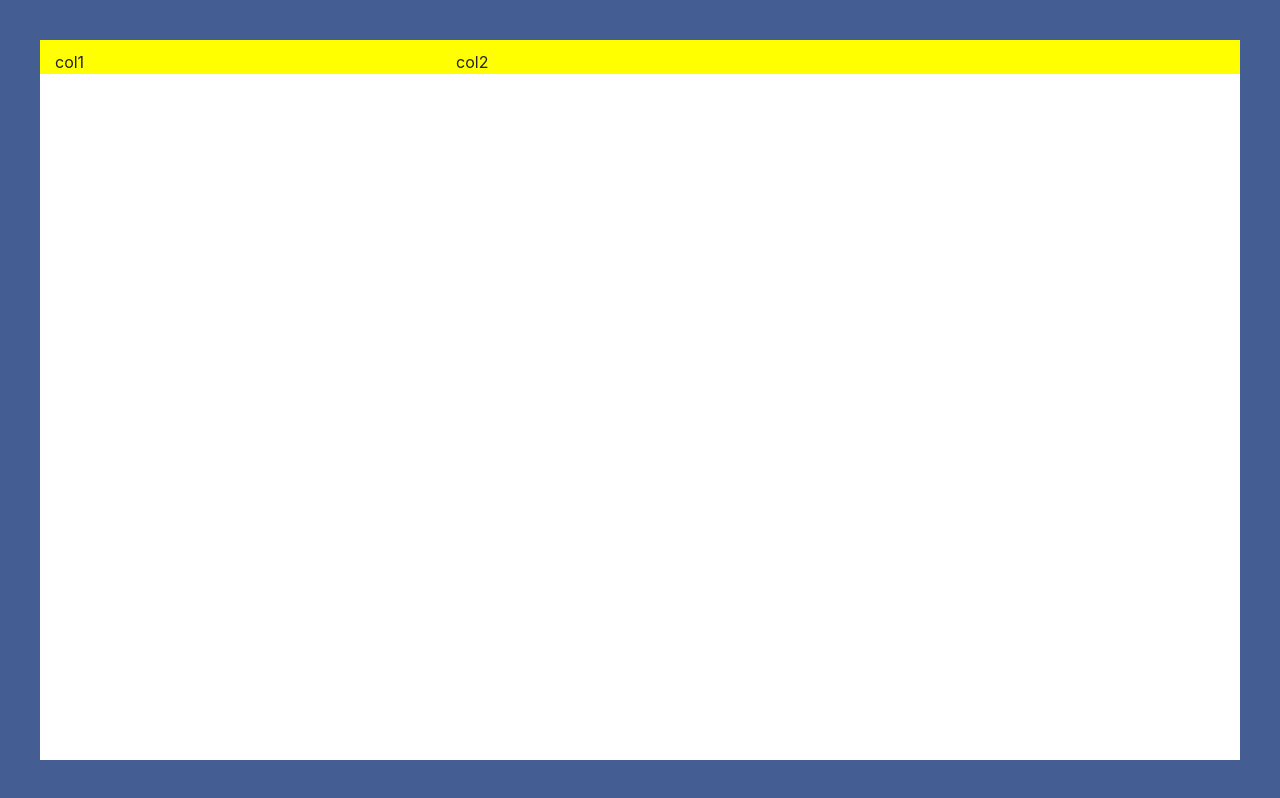
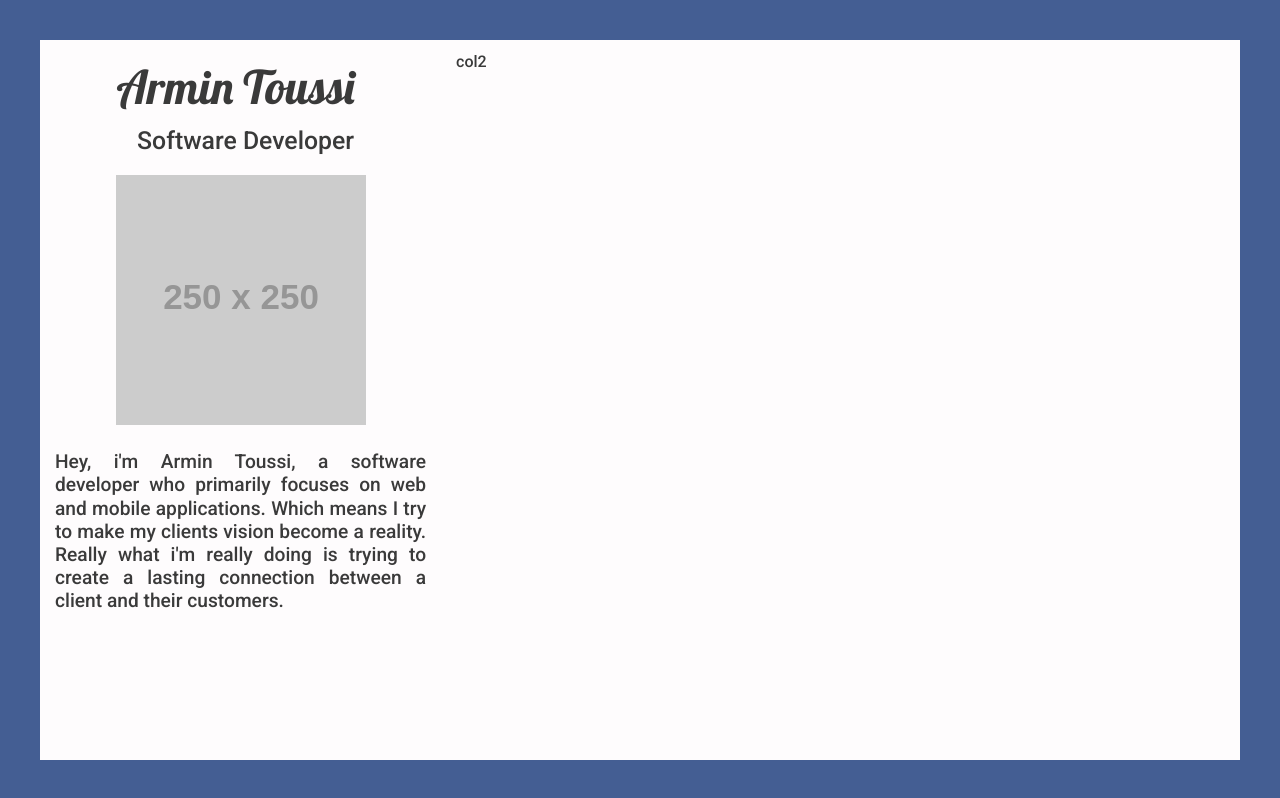
Before and after one commit to armindtoussi/resume-armin, an Angular app: page / in a window 1280 px wide. Built offline with nearby package versions, Linux system fonts and the light colour scheme.

Commit message:
inited the about component/section, header done with image and text, placeholder image only so far, all screen sizes good

```diff
--- a/package.json
+++ b/package.json
@@ -25,11 +25,13 @@
     "ajv": "^6.4.0",
     "ajv-keywords": "^3.2.0",
     "bootstrap": "^4.1.1",
+    "classlist.js": "^1.1.20150312",
     "core-js": "^2.4.1",
     "hoek": "^5.0.3",
     "jquery": "^3.3.1",
     "popper.js": "^1.14.3",
     "rxjs": "^5.5.2",
+    "web-animations-js": "^2.3.1",
     "zone.js": "^0.8.14"
   },
   "devDependencies": {
--- a/src/app/app.component.css
+++ b/src/app/app.component.css
@@ -1,18 +1,12 @@
 /* Site border */
-
-
-.content-window {
-    width: 95%;
-    background: yellow;
-    margin: 0 50px 50px 50px;
-    padding-top: 50px;
-}
 
 @media screen and (min-width: 320px) {
     .content-window {
         margin: 0 auto;
         width: 100%;
         padding-top: 0;
+
+        color: #3A3A3A;
     }
 
     .top,
@@ -64,7 +58,6 @@
 
     .content-window {
         width: 92%;
-        background: yellow;
         margin: 0 40px 40px 40px;
         padding-top: 50px;
     }
--- a/src/app/app.component.html
+++ b/src/app/app.component.html
@@ -6,7 +6,7 @@
 <div class="container-fluid content-window">
     <div class="row">
         <div class="col-lg-4">
-            col1
+            <about></about>
         </div>
         <div class="col-lg-8">
             col2
--- /dev/null
+++ b/src/app/components/about/about.component.css
@@ -0,0 +1,125 @@
+
+.about-title {
+    font-family: 'Lobster', cursive;
+
+    margin-top: 10px;
+    margin-left: 10px;
+    margin-bottom: 10px;
+    padding-right: 20px;
+}
+
+.about-section {
+    margin-left: 10px;
+}
+
+.about-section>img {
+    float: left;
+}
+.about-section>aside {
+    font-size: 1.2em;
+    line-height: 1.2;
+    text-align: justify;
+}
+
+
+@media screen and (min-width: 320px) {
+    .about-title {
+        font-size: 2.9em;
+        text-align: center;
+    }
+    .about-subtitle {
+        text-align: center;
+        margin-left: 0;
+        font-size: 1.55rem;
+    }
+
+    .about-section {
+        margin-left: 0;
+    }
+    .about-section>img {
+        float:none;
+        display: block;
+        margin: 0 auto;
+        margin-bottom: 25px;
+    }
+    .about-section>aside {
+        margin-left: 0;
+
+    }
+}
+
+@media screen and (min-width: 576px) {
+    .about-section>aside {
+        margin-left: 50px;
+        margin-right: 50px;
+    }
+}
+
+@media screen and (min-width: 768px) {
+    .about-title {
+        font-size: 4em;
+        text-align: left;
+    }
+    .about-subtitle {
+        text-align: left;
+        margin-left: 10px;
+        margin-bottom: 20px;
+    }
+
+    .about-section>img {
+        margin-left: 10px;
+        float: left;
+    }
+    .about-section>aside {
+        margin-left: 275px;
+    }
+}
+
+@media screen and (min-width: 992px) {
+    .about-title {
+        font-size: 2.9em;
+        text-align: center;
+    }
+    .about-subtitle {
+        text-align: center;
+    }
+
+    .about-section {
+        margin-left: 0;
+    }
+    .about-section>img {
+        float: none;
+        display: block;
+        margin: 0 auto;
+        margin-bottom: 25px;
+    }
+    .about-section>aside {
+        margin-left: 0;
+        margin: 0 auto;
+    }
+}
+
+
+@media screen and (min-width: 1440px) {
+    .about-title {
+        font-size: 4em;
+        text-align: left;
+    }
+    .about-subtitle {
+        text-align: left;
+    }
+
+    .about-section>img {
+        float:left;
+        margin-right: 20px;
+    }
+    .about-section>aside {
+        text-align: unset;
+    }
+}
+
+@media screen and (min-width: 1660px) {
+    .about-section>aside {
+        text-align: justify;
+    }
+}
--- /dev/null
+++ b/src/app/components/about/about.component.html
@@ -0,0 +1,12 @@
+
+
+<h1 class="about-title">Armin Toussi</h1>
+<h3 class="about-subtitle">Software Developer</h3>
+<section class="about-section">
+    <img src="http://via.placeholder.com/250x250" alt="Picture of Armin Toussi" />
+    <aside>Hey, i'm Armin Toussi, a software developer who primarily focuses on
+       web and mobile applications. Which means I try to make my clients vision
+       become a reality. Really what i'm really doing is trying to
+       create a lasting connection between a client and their customers.
+    </aside>
+</section>
--- a/src/index.html
+++ b/src/index.html
@@ -8,6 +8,7 @@
   <meta name="viewport" content="width=device-width, initial-scale=1">
   <link rel="icon" type="image/x-icon" href="favicon.ico">
   <link rel="stylesheet" href="https://stackpath.bootstrapcdn.com/bootstrap/4.1.0/css/bootstrap.min.css" integrity="sha384-9gVQ4dYFwwWSjIDZnLEWnxCjeSWFphJiwGPXr1jddIhOegiu1FwO5qRGvFXOdJZ4" crossorigin="anonymous">
+  <link href="https://fonts.googleapis.com/css?family=Lobster|Roboto:500" rel="stylesheet">
 </head>
 <body>
   <app-root></app-root>
--- a/src/styles.css
+++ b/src/styles.css
@@ -1 +1,8 @@
 /* You can add global styles to this file, and also import other style files */
+
+body {
+    background: #FEFCFD;
+    color: #3A3A3A;
+
+    font-family: 'Roboto', sans-serif;
+}
```
Also changed, not shown: src/app/app.module.ts (+5 -3 lines), src/app/components/about/about.component.ts (added, +11 -0 lines), src/polyfills.ts (+17 -17 lines), 1 other file (tests, documents, lock files or other folders).
